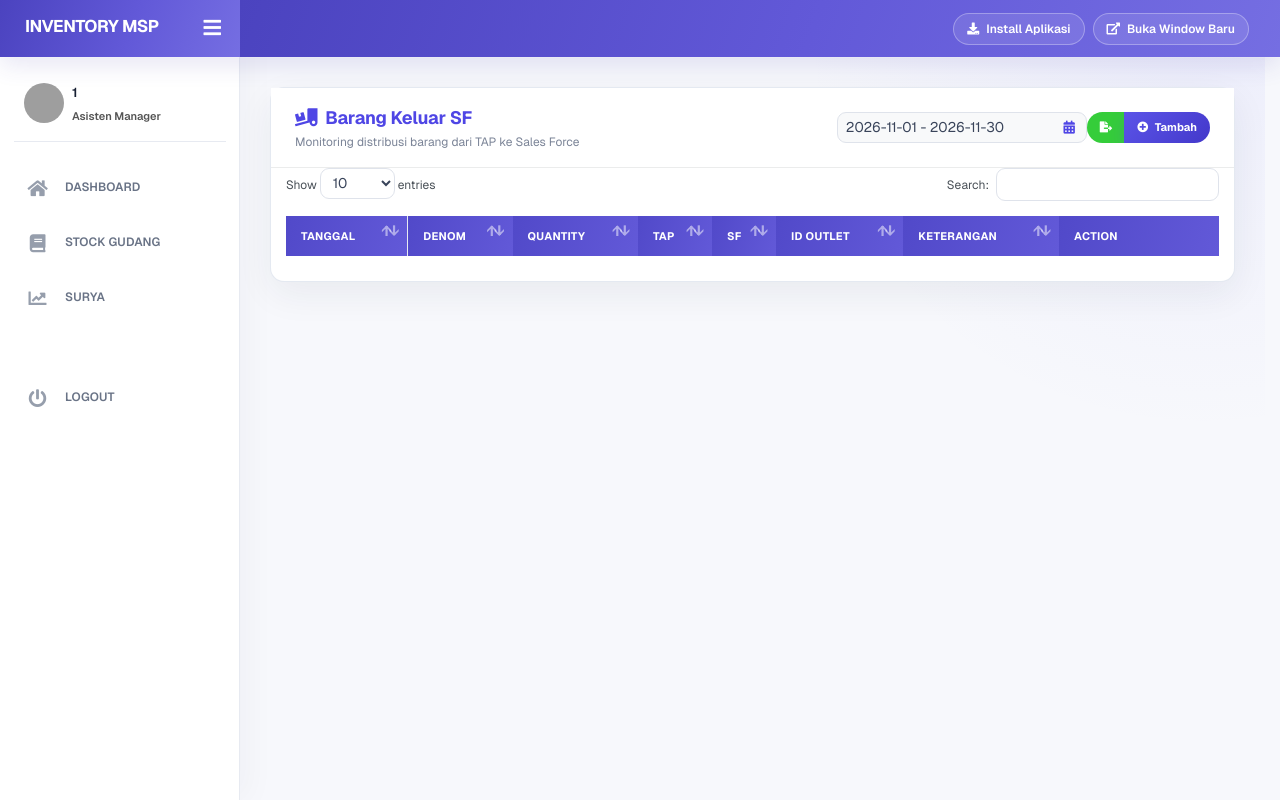
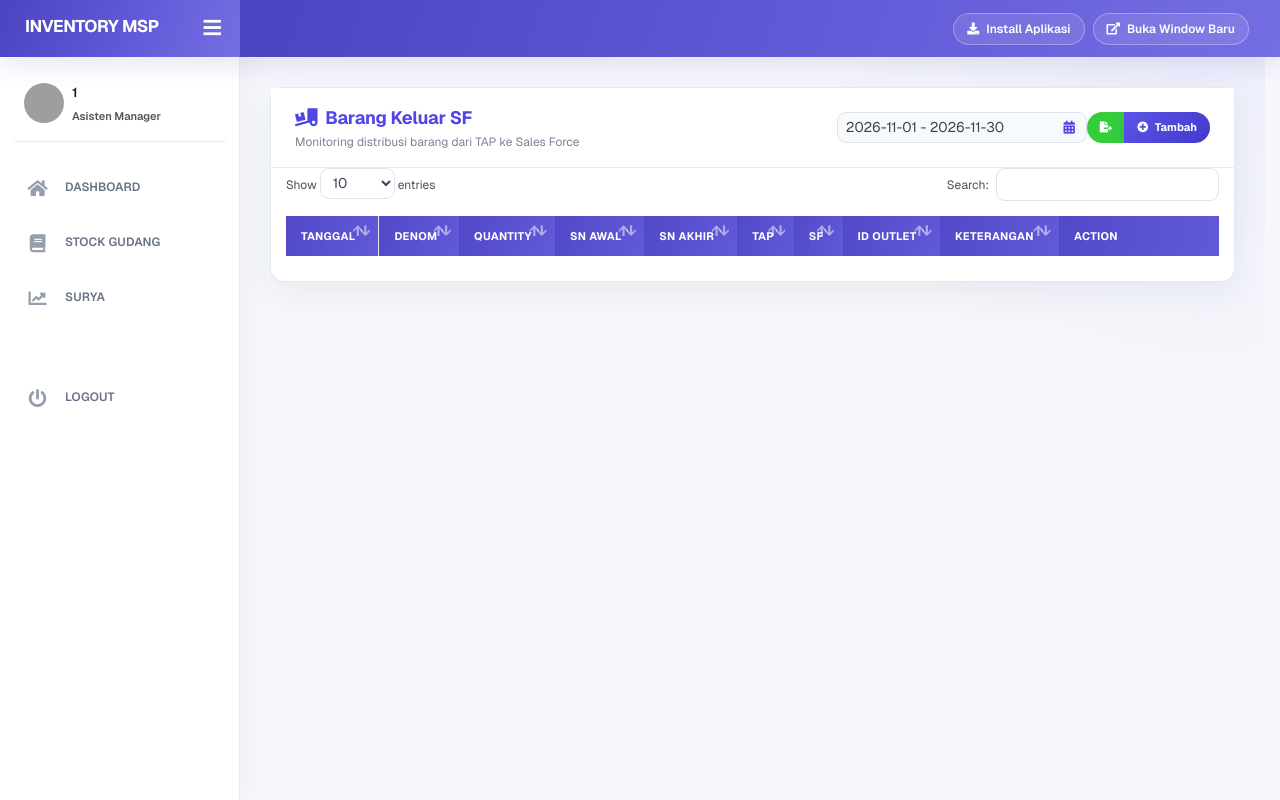
Before and after one commit to erosween/inventoryapp, a Laravel app: template resources/views/sf-keluar.blade.php in a window 1280 px wide. Run offline with Laravel 10, Linux system fonts and the light colour scheme; the template is opened without the code that fills it, so the values that code supplies are empty; a user stored in the database is signed in; data comes from the database, SQL or seed files in the repository; style sheets or scripts are compiled from the project's sources; parts of the project's set-up code (start-up, migrations or seed data) failed here and were passed over; some libraries are stand-ins or nearby versions; grey boxes are pictures that could not be loaded.

Commit message:
Show serial ranges in SF history

```diff
--- a/app/Http/Controllers/SfkeluarController.php
+++ b/app/Http/Controllers/SfkeluarController.php
@@ -35,12 +35,14 @@ use Illuminate\Validation\ValidationException;
 
     // Keep the view and export on the same posted-journal-first sales source.
     $journal = \App\Support\SalesSource::legacy()->select([
-        'idkeluar', 'tgl', 'iddenom', 'qty', 'idtap', 'idsf', 'id_outlet', 'tambahanket',
+        'idkeluar', 'tgl', 'iddenom', 'qty', 'idtap', 'idsf', 'id_outlet', 'tambahanket', 'sn_awal', 'sn_akhir',
     ]);
     $unpostedMobile = \App\Support\SalesSource::mobile()->select([
         DB::raw('-id AS idkeluar'), 'tgl', 'iddenom', 'qty', 'idtap',
         DB::raw('COALESCE(owner_idsf,idsf) AS idsf'), 'id_outlet',
         DB::raw("'Mobile approved' AS tambahanket"),
+        DB::raw("(SELECT GROUP_CONCAT(serial_start ORDER BY id SEPARATOR ', ') FROM mobile_sales_serials WHERE mobile_penjualan_id = mobile_penjualan.id AND mobile_sales_serials.iddenom = mobile_penjualan.iddenom) AS sn_awal"),
+        DB::raw("(SELECT GROUP_CONCAT(serial_end ORDER BY id SEPARATOR ', ') FROM mobile_sales_serials WHERE mobile_penjualan_id = mobile_penjualan.id AND mobile_sales_serials.iddenom = mobile_penjualan.iddenom) AS sn_akhir"),
     ]);
     $query = DB::query()->fromSub($journal->unionAll($unpostedMobile), 'f')
         ->join('denom as d', 'd.iddenom', '=', 'f.iddenom')
@@ -53,7 +55,9 @@ use Illuminate\Validation\ValidationException;
             'f.idtap',
             'i.namasf',
             'f.id_outlet',
-            'f.tambahanket'
+            'f.tambahanket',
+            'f.sn_awal',
+            'f.sn_akhir'
         );
 
     if (! $this->isGlobalAdmin()) TapFilter::apply($query, 'f.idtap');
--- a/app/Http/Controllers/SfmasukController.php
+++ b/app/Http/Controllers/SfmasukController.php
@@ -47,7 +47,8 @@ class SfmasukController extends Controller
             'f.qty',
             'f.idtap',
             'i.namasf',
-            'f.sn'
+            DB::raw("SUBSTRING_INDEX(f.sn, '-', 1) AS sn_awal"),
+            DB::raw("CASE WHEN LOCATE('-', f.sn) > 0 THEN SUBSTRING_INDEX(f.sn, '-', -1) ELSE f.sn END AS sn_akhir")
         )
         ->whereBetween('f.tgl', [
             $start . ' 00:00:00',
--- a/resources/views/sf-keluar.blade.php
+++ b/resources/views/sf-keluar.blade.php
@@ -60,6 +60,8 @@
                                         <th class="{{ auth()->user()->hasClusterAdminAccess() ? 'sticky-col-2' : 'sticky-col' }}">Tanggal</th>
                                         <th>Denom</th>
                                         <th class="text-end">Quantity</th>
+                                        <th>SN Awal</th>
+                                        <th>SN Akhir</th>
                                         <th>TAP</th>
                                         <th>SF</th>
                                         <th>ID Outlet</th>
@@ -142,6 +144,16 @@
                         data: 'qty',
                         name: 'f.qty',
                         className: 'text-end'
+                    },
+                    {
+                        data: 'sn_awal',
+                        name: 'f.sn_awal',
+                        defaultContent: '—'
+                    },
+                    {
+                        data: 'sn_akhir',
+                        name: 'f.sn_akhir',
+                        defaultContent: '—'
                     },
                     {
                         data: 'idtap',
```
Also changed, not shown: resources/views/sf-masuk.blade.php (+10 -3 lines).
